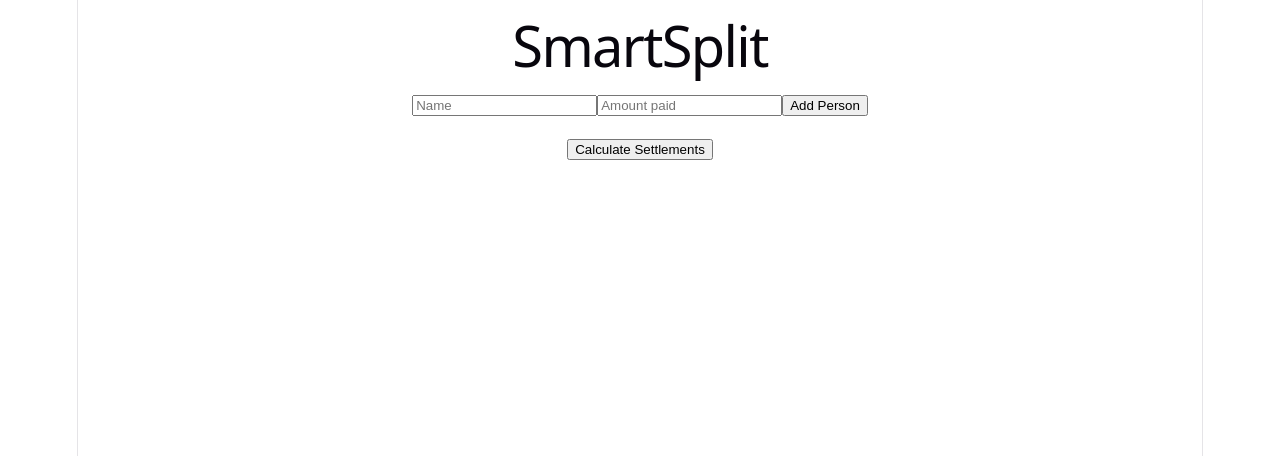
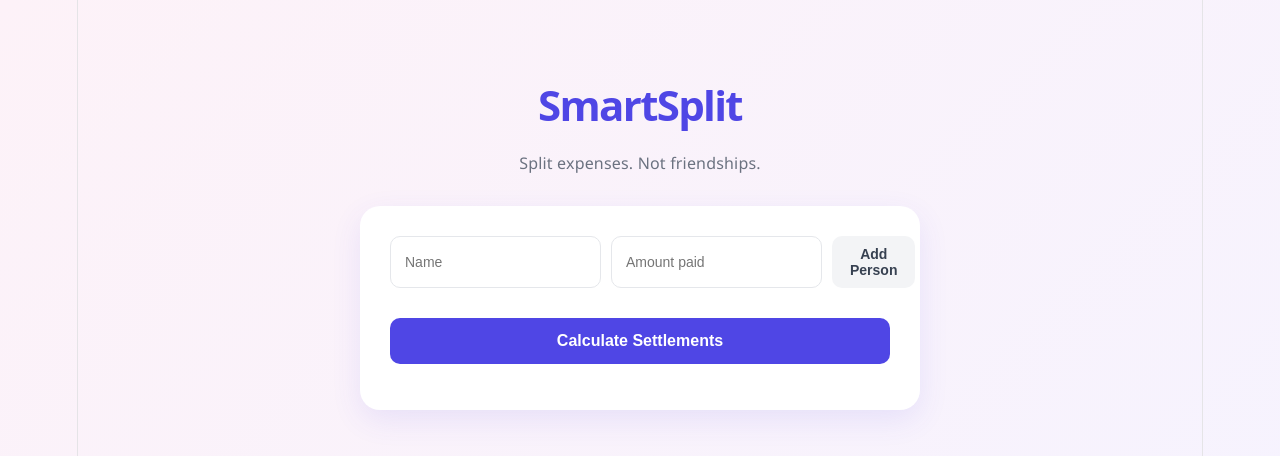
Before and after one commit to prachisingh9-alt/SmartSplit, a React app in the folder frontend/: page / in a window 1280 px wide. Shown: the top 456 px of the page. Built offline with nearby package versions, Linux system fonts and the light colour scheme; the HTML template or start-up script is replaced by a standard one.

Commit message:
Add styling matching SmartSplit design reference (colors, cards, buttons)

```diff
--- a/frontend/src/App.css
+++ b/frontend/src/App.css
@@ -1,184 +1,93 @@
-.counter {
+body {
+  margin:0;
+  font-family:'Segoe UI', sans-serif;
+  background: linear-gradient(135deg, #fdf2f8, #f5f3ff);
+
+}
+.app-container{
+  display:flex;
+  flex-direction:column;
+  align-items:center;
+  padding:60px 60px;
+
+}
+.app-title{
+  font-size:42px;
+  font-weight:800;
+  color:#4f46e5;
+}
+.app-subtitle {
+  color: #6b7280;
+  margin-bottom: 30px;
   font-size: 16px;
-  padding: 5px 10px;
-  border-radius: 5px;
-  color: var(--accent);
-  background: var(--accent-bg);
-  border: 2px solid transparent;
-  transition: border-color 0.3s;
-  margin-bottom: 24px;
-
-  &:hover {
-    border-color: var(--accent-border);
-  }
-  &:focus-visible {
-    outline: 2px solid var(--accent);
-    outline-offset: 2px;
-  }
 }
 
-.hero {
-  position: relative;
-
-  .base,
-  .framework,
-  .vite {
-    inset-inline: 0;
-    margin: 0 auto;
-  }
-
-  .base {
-    width: 170px;
-    position: relative;
-    z-index: 0;
-  }
-
-  .framework,
-  .vite {
-    position: absolute;
-  }
-
-  .framework {
-    z-index: 1;
-    top: 34px;
-    height: 28px;
-    transform: perspective(2000px) rotateZ(300deg) rotateX(44deg) rotateY(39deg)
-      scale(1.4);
-  }
-
-  .vite {
-    z-index: 0;
-    top: 107px;
-    height: 26px;
-    width: auto;
-    transform: perspective(2000px) rotateZ(300deg) rotateX(40deg) rotateY(39deg)
-      scale(0.8);
-  }
+.card {
+  background: white;
+  border-radius: 20px;
+  box-shadow: 0 10px 30px rgba(79, 70, 229, 0.1);
+  padding: 30px;
+  width: 100%;
+  max-width: 500px;
 }
 
-#center {
+.form-row {
   display: flex;
-  flex-direction: column;
-  gap: 25px;
-  place-content: center;
-  place-items: center;
-  flex-grow: 1;
-
-  @media (max-width: 1024px) {
-    padding: 32px 20px 24px;
-    gap: 18px;
-  }
+  gap: 10px;
+  margin-bottom: 20px;
 }
 
-#next-steps {
-  display: flex;
-  border-top: 1px solid var(--border);
-  text-align: left;
-
-  & > div {
-    flex: 1 1 0;
-    padding: 32px;
-    @media (max-width: 1024px) {
-      padding: 24px 20px;
-    }
-  }
-
-  .icon {
-    margin-bottom: 16px;
-    width: 22px;
-    height: 22px;
-  }
-
-  @media (max-width: 1024px) {
-    flex-direction: column;
-    text-align: center;
-  }
+.input-field {
+  flex: 1;
+  padding: 10px 14px;
+  border: 1px solid #e5e7eb;
+  border-radius: 10px;
+  font-size: 14px;
+  background:white;
+  color:#111827;
 }
 
-#docs {
-  border-right: 1px solid var(--border);
-
-  @media (max-width: 1024px) {
-    border-right: none;
-    border-bottom: 1px solid var(--border);
-  }
+.btn {
+  border: none;
+  border-radius: 10px;
+  padding: 10px 18px;
+  font-weight: 600;
+  cursor: pointer;
+  font-size: 14px;
 }
 
-#next-steps ul {
+.btn-secondary {
+  background: #f3f4f6;
+  color: #374151;
+}
+
+.btn-primary {
+  background: #4f46e5;
+  color: white;
+  width: 100%;
+  padding: 14px;
+  font-size: 16px;
+  margin-top: 10px;
+}
+
+.people-list {
   list-style: none;
   padding: 0;
-  display: flex;
-  gap: 8px;
-  margin: 32px 0 0;
-
-  .logo {
-    height: 18px;
-  }
-
-  a {
-    color: var(--text-h);
-    font-size: 16px;
-    border-radius: 6px;
-    background: var(--social-bg);
-    display: flex;
-    padding: 6px 12px;
-    align-items: center;
-    gap: 8px;
-    text-decoration: none;
-    transition: box-shadow 0.3s;
-
-    &:hover {
-      box-shadow: var(--shadow);
-    }
-    .button-icon {
-      height: 18px;
-      width: 18px;
-    }
-  }
-
-  @media (max-width: 1024px) {
-    margin-top: 20px;
-    flex-wrap: wrap;
-    justify-content: center;
-
-    li {
-      flex: 1 1 calc(50% - 8px);
-    }
-
-    a {
-      width: 100%;
-      justify-content: center;
-      box-sizing: border-box;
-    }
-  }
+  margin: 0 0 10px 0;
 }
 
-#spacer {
-  height: 88px;
-  border-top: 1px solid var(--border);
-  @media (max-width: 1024px) {
-    height: 48px;
-  }
+.people-item {
+  background: #f9fafb;
+  padding: 10px 14px;
+  border-radius: 10px;
+  margin-bottom: 8px;
+  color: #374151;
+  font-size: 14px;
 }
 
-.ticks {
-  position: relative;
-  width: 100%;
-
-  &::before,
-  &::after {
-    content: '';
-    position: absolute;
-    top: -4.5px;
-    border: 5px solid transparent;
-  }
-
-  &::before {
-    left: 0;
-    border-left-color: var(--border);
-  }
-  &::after {
-    right: 0;
-    border-right-color: var(--border);
-  }
+.result-text {
+  margin-top: 16px;
+  color: #4f46e5;
+  font-weight: 500;
+  word-break: break-word;
 }
--- a/frontend/src/App.jsx
+++ b/frontend/src/App.jsx
@@ -1,3 +1,5 @@
+import './App.css'
+
 import { useState } from 'react'
 
 function App(){
@@ -38,30 +40,38 @@ function App(){
 }
 
   return (
-    <div>
-      <h1>SmartSplit</h1>
+    <div className="app-container">
+      <h1 className="app-title">SmartSplit</h1>
+      <p className="app-subtitle">Split expenses. Not friendships.</p>
+
+      <div className="card">
+        <div className="form-row">
           <input
+            className="input-field"
             type="text"
             placeholder="Name"
             value={name}
             onChange={(e) => setName(e.target.value)}
           />
           <input
+            className="input-field"
             type="number"
             placeholder="Amount paid"
             value={amount}
             onChange={(e) => setAmount(e.target.value)}
           />
-      <button onClick={handleAddPerson}>Add Person</button>
+          <button className="btn btn-secondary" onClick={handleAddPerson}>Add Person</button>
+        </div>
 
-      <ul>
-        {people.map((person,index)=>(
-          <li key={index}>{person.name} paid {person.paid}</li>
+        <ul className="people-list">
+          {people.map((person, index) => (
+            <li className="people-item" key={index}>{person.name} paid ₹{person.paid}</li>
           ))}
         </ul>
 
-      <button onClick={handleClick}>Calculate Settlements</button>
-      <p>{message}</p>
+        <button className="btn btn-primary" onClick={handleClick}>Calculate Settlements</button>
+        <p className="result-text">{message}</p>
+      </div>
     </div>
   )
 }
```
Lines whose indentation alone changed are shown as unchanged.
